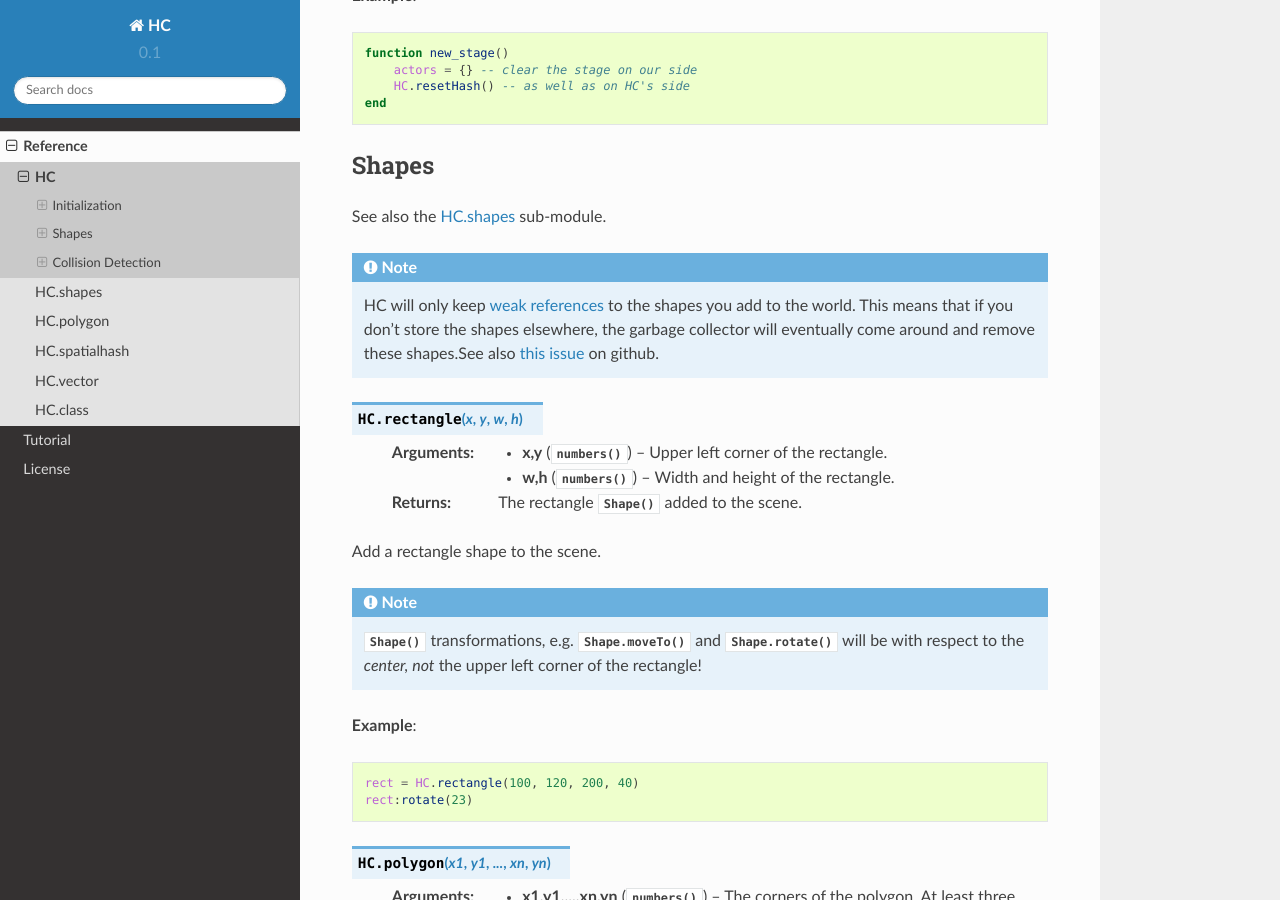
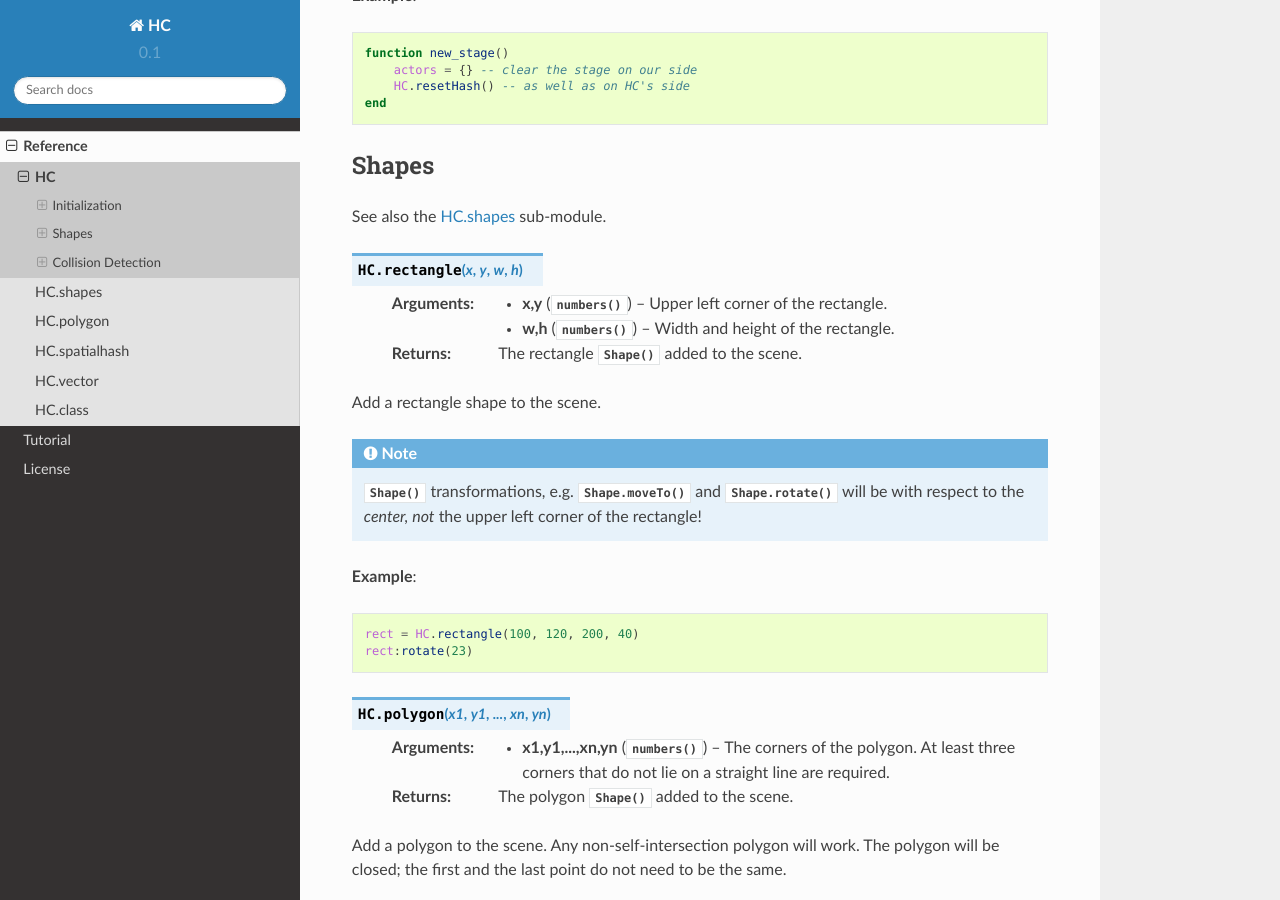
Before and after one commit to vrld/HC, a Sphinx documentation site: the page built from docs/MainModule.rst, in a window 1280 px wide and 900 px high, scrolled down 1326 px. Built offline with Sphinx 7.4.7 and the Read the Docs theme 2.0.0, drawn with Linux system fonts in a browser that asks for light colours.

Commit message:
Fix #60: Outdated documentation

```diff
--- a/docs/MainModule.rst
+++ b/docs/MainModule.rst
@@ -71,15 +71,6 @@ Shapes
 ------
 
 See also the :doc:`Shapes` sub-module.
-
-.. note::
-
-  HC will only keep `weak references
-  <https://www.lua.org/manual/5.1/manual.html#2.10.2>`_ to the shapes you add
-  to the world. This means that if you don't store the shapes elsewhere, the
-  garbage collector will eventually come around and remove these shapes.See
-  also `this issue <https://github.com/vrld/HC/issues/44>`_ on github.
-
 
 .. function:: HC.rectangle(x, y, w, h)
 
```
